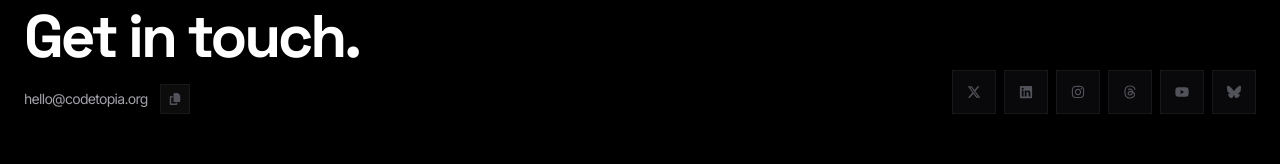
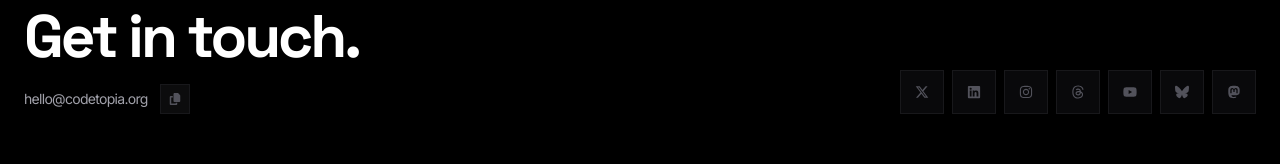
Before and after one commit to codetopiaorg/codetopia.org, a Next.js app: page / in a window 1280 px wide. Shown: the part 3536-3700 px from the top of the page. Built offline with nearby package versions, Linux system fonts and the light colour scheme.

Commit message:
feat: add Mastodon social link

```diff
--- a/src/components/sections/Footer.tsx
+++ b/src/components/sections/Footer.tsx
@@ -9,6 +9,7 @@ import {
   FaBluesky,
   FaInstagram,
   FaLinkedin,
+  FaMastodon,
   FaThreads,
   FaXTwitter,
   FaYoutube,
@@ -34,6 +35,7 @@ const socials = [
   },
   { label: "YouTube", icon: FaYoutube, href: "https://youtube.com/@codetopiaorg" },
   { label: "Bluesky", icon: FaBluesky, href: "https://bsky.app/profile/codetopiaorg.bsky.social" },
+  { label: "Mastodon", icon: FaMastodon, href: "https://mastodon.social/@codetopiaorg" },
   // { label: "GitHub", icon: FaGithub, href: "https://github.com/codetopia" },
 ];
 
```
